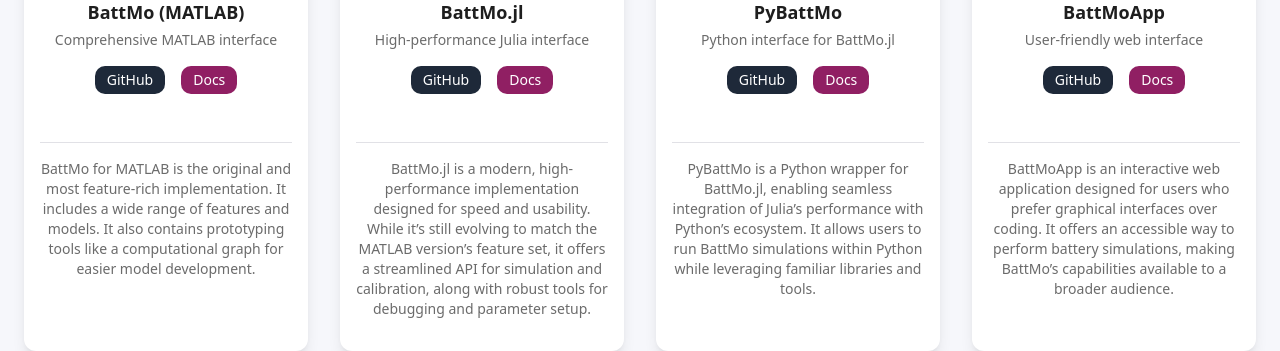
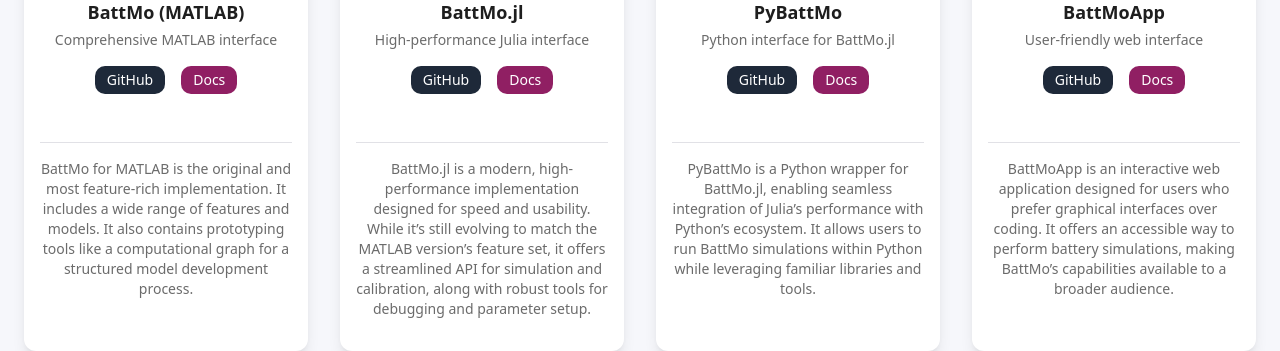
Before and after one commit to BattMoTeam/battmo.org, a Next.js app in the folder web-site/: page / in a window 1280 px wide. Shown: the part 2490-2841 px from the top of the page. Built offline with nearby package versions, Linux system fonts and the light colour scheme.

Commit message:
small change in description

```diff
--- a/web-site/components/HeroCards.tsx
+++ b/web-site/components/HeroCards.tsx
@@ -10,7 +10,7 @@ const cards = [
   {
     title: "BattMo (MATLAB)",
     short_description: "Comprehensive MATLAB interface",
-    description: "BattMo for MATLAB is the original and most feature-rich implementation. It includes a wide range of features and models. It also contains prototyping tools like a computational graph for easier model development.",
+    description: "BattMo for MATLAB is the original and most feature-rich implementation. It includes a wide range of features and models. It also contains prototyping tools like a computational graph for a structured model development process.",
     imgSrc: imageURL,
     href: "https://github.com/BattMoTeam/BattMo",
     githubLink: "https://github.com/BattMoTeam/BattMo",
```
